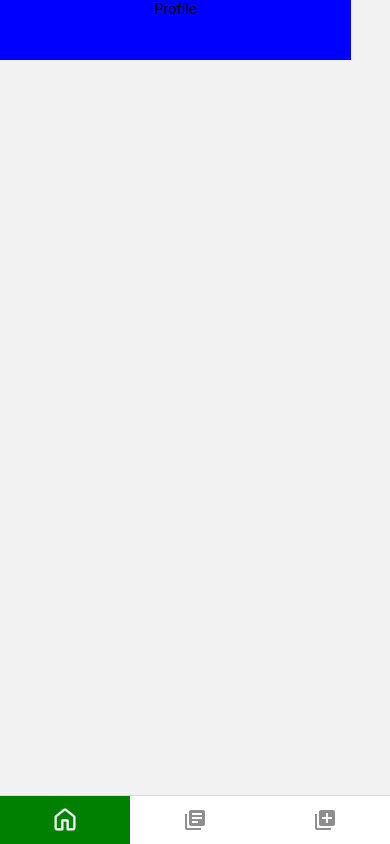
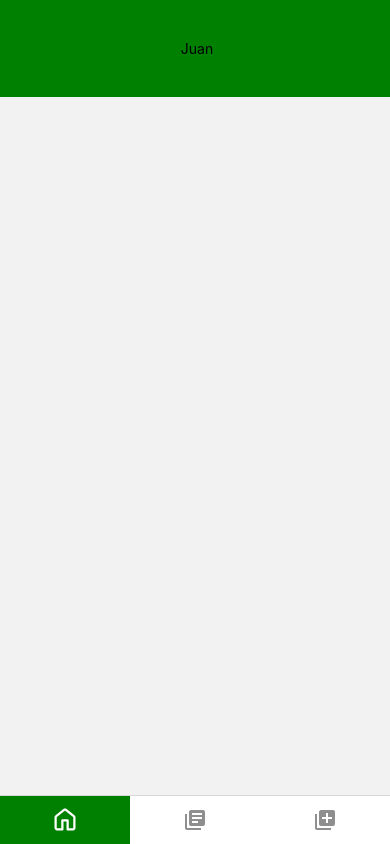
Before and after one commit to Requenez-Diaz/Task-app-Mobil, a React Native app: screen /Dashboard in a window 390 px wide. Built offline with nearby package versions, Linux system fonts and the light colour scheme; grey boxes are pictures that could not be loaded.

Commit message:
adding component

```diff
--- a/components/container/ContainerHome.tsx
+++ b/components/container/ContainerHome.tsx
@@ -1,16 +1,12 @@
 //import liraries
-import React, { Component } from 'react';
-import { View, Text, StyleSheet } from 'react-native';
-import Profile from '../home/Profile';
+import React, { Component } from "react";
+import { View, Text, StyleSheet } from "react-native";
+import ProfileProps from "../home/ProfileProps";
 
 // create a component
 const MyComponent = () => {
-    return (
-        <Profile />
-    );
+  return <ProfileProps />;
 };
-
-
 
 //make this component available to the app
 export default MyComponent;
--- a/components/home/Profile.tsx
+++ b/components/home/Profile.tsx
@@ -1,22 +1,35 @@
-import { StyleSheet, Text, View } from 'react-native'
-import React from 'react'
+import { StyleSheet, Text, View, Image } from "react-native";
+import React from "react";
 
-const Profile = () => {
-  return (
-    <View style ={styles.profile}>
-      <Text>Profile</Text>
-    </View>
-  )
+interface Props {
+  name: string;
+  avatar: string;
 }
 
-export default Profile
+const Profile = ({ name, avatar }: Props) => {
+  return (
+    <View style={styles.container}>
+      <View style={styles.profile}>
+        <Text>{name}</Text>
+        <View>
+          <Image source={{ uri: avatar }} />
+        </View>
+      </View>
+    </View>
+  );
+};
+
+export default Profile;
 
 const styles = StyleSheet.create({
-    profile : {
-        display: 'flex',
-        width: '90%',
-        height: 60,
-        backgroundColor: 'blue',
-        alignItems: 'center'
-    }
-})
+  container: {
+    display: "flex",
+    backgroundColor: "green",
+    alignContent: "center",
+  },
+  profile: {
+    justifyContent: "center",
+    alignItems: "center",
+    margin: 40,
+  },
+});
--- /dev/null
+++ b/components/home/ProfileProps.tsx
@@ -0,0 +1,18 @@
+import { StyleSheet, Text, View } from "react-native";
+import React from "react";
+import Profile from "./Profile";
+
+const ProfileProps = () => {
+  return (
+    <View>
+      <Profile
+        name=' Juan'
+        avatar='https://encrypted-tbn0.gstatic.com/images?q=tbn:ANd9GcT0d_-EsmSH5uXGsa1TJean_0YpsJ7PCBgq8px6xq_L9a8QQeu24gztXo-SpnrRIB6sJuw&usqp=CAU'
+      />
+    </View>
+  );
+};
+
+export default ProfileProps;
+
+const styles = StyleSheet.create({});
```
